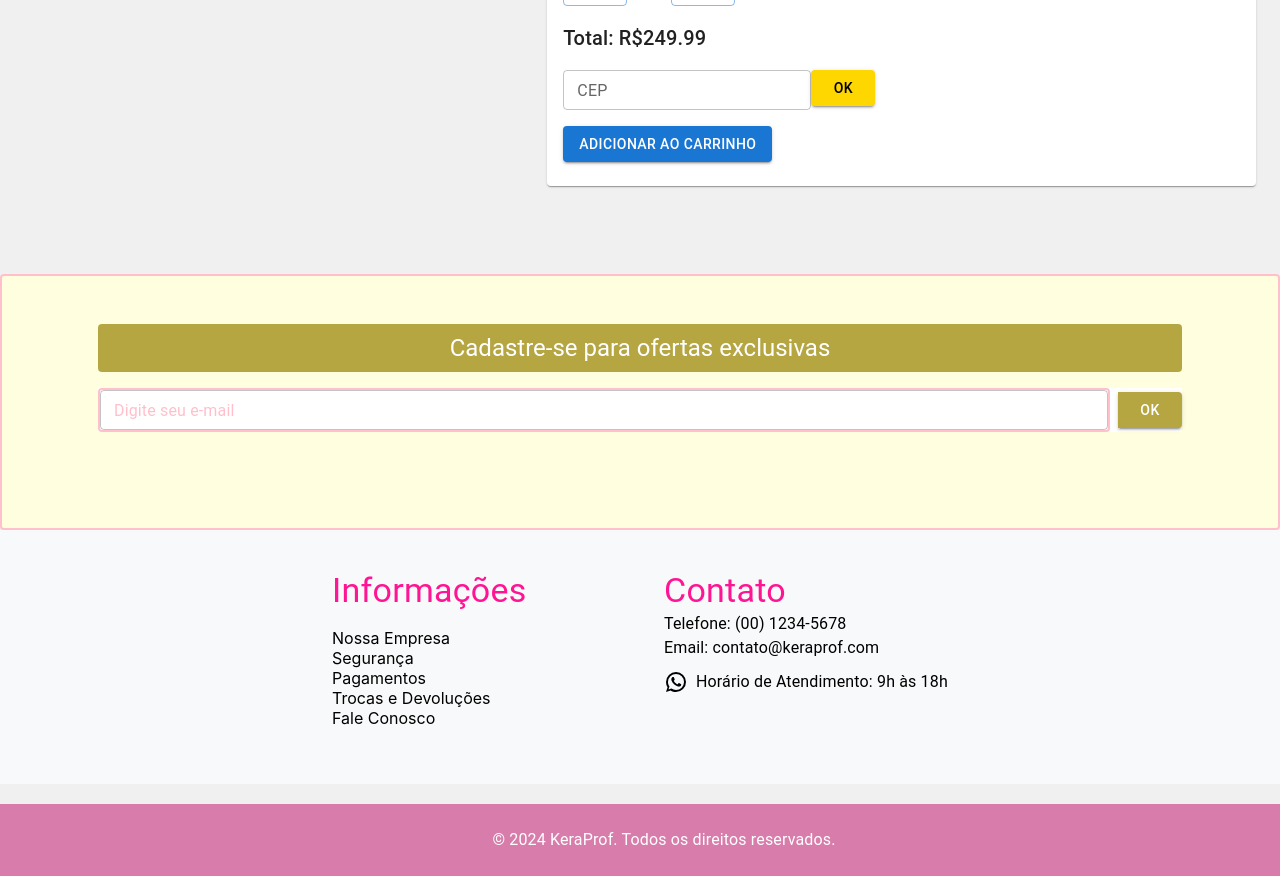
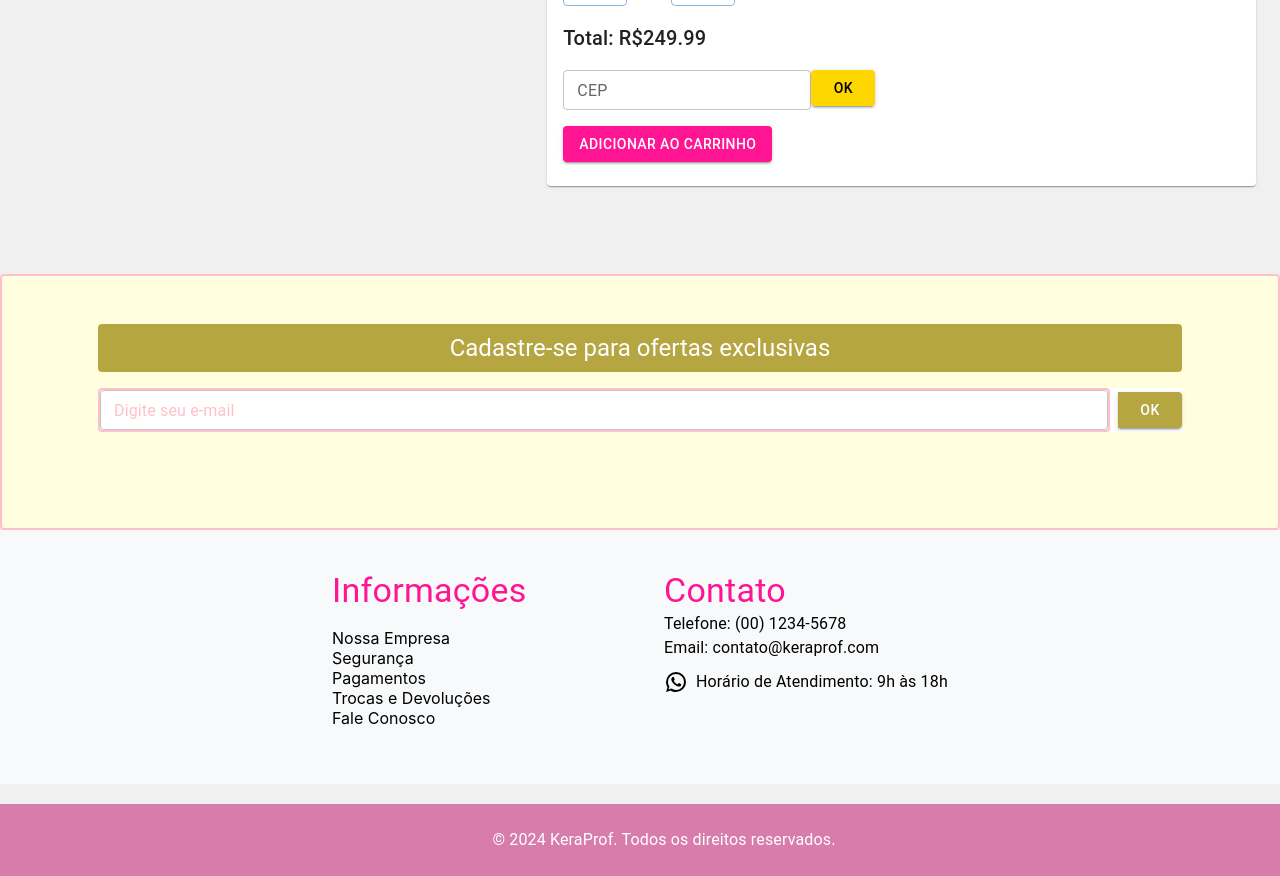
Before and after one commit to JosyNascimento/keraprof.react, a React (Create React App) app: page /featured-product/1 in a window 1280 px wide. Shown: the part 1040-1916 px from the top of the page. Built offline with nearby package versions, Linux system fonts and the light colour scheme; no server answers; the database is empty.

Commit message:
adicionando botões para adicionar ao carrinho

```diff
--- a/src/components/Cart/AddToCartButton.tsx
+++ b/src/components/Cart/AddToCartButton.tsx
@@ -1,8 +1,6 @@
-// src/components/Cart/AddToCartButton.tsx
-
 import React, { useState } from 'react';
 import { Button, Snackbar, Alert } from '@mui/material';
-import { useCart } from './CartContext'; // Ajuste o caminho conforme necessário
+import { useCart } from './CartContext';
 import { useNavigate } from 'react-router-dom';
 
 interface AddToCartButtonProps {
@@ -38,7 +36,7 @@ const AddToCartButton: React.FC<AddToCartButtonProps> = ({ item, quantity, style
     <>
       <Button
         variant="contained"
-        color="primary"
+        sx={{ backgroundColor: 'deeppink', '&:hover': { backgroundColor: 'darkmagenta' } }} // Cor do botão
         onClick={handleClick}
         style={style} // Aplica o estilo passado como prop
       >
```
